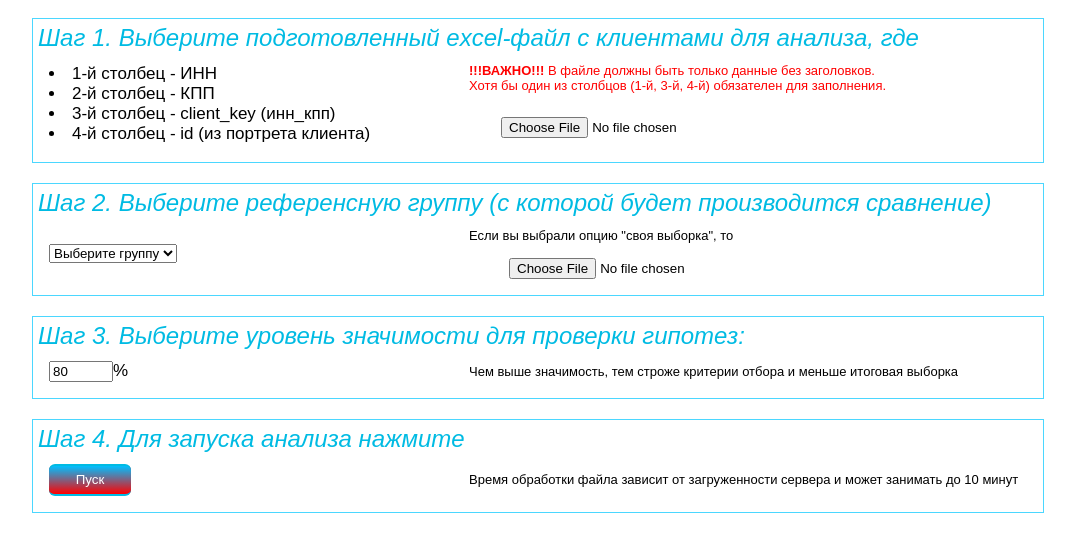
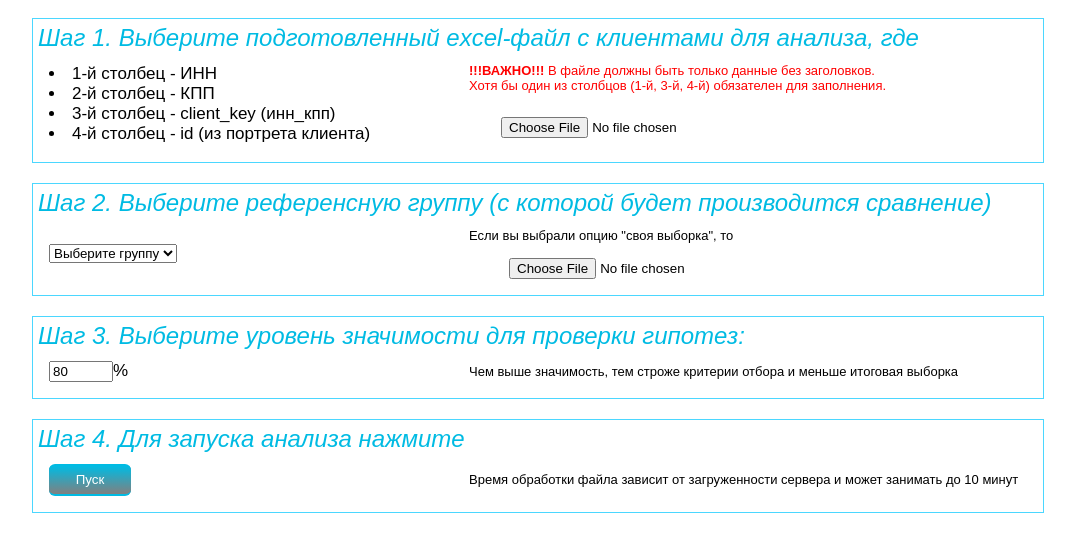
Before and after one commit to n00bcracker/reports_server, a Flask app: page /portfolio_cmp_report in a window 1280 px wide, with the pointer over the restyled element. Shown: the part 136-688 px from the top of the page, without its empty margins (102-1177 px from the left). Run offline with Flask 2, Linux system fonts and the light colour scheme.

Commit message:
changed css classes

```diff
--- a/templates/clients_upload.html
+++ b/templates/clients_upload.html
@@ -13,7 +13,10 @@
 
         .ss {
             width:1000px;
-            margin-left:auto; margin-right:auto; margin-top:1px;margin-bottom:1px;
+            margin-left:auto;
+            margin-right:auto;
+            margin-top:1px;
+            margin-bottom:1px;
             text-align:justify;
             border:solid 1px;
             border-color: #4bd7ff;
@@ -70,11 +73,11 @@
         }
 
         .button24:hover {
-            background: linear-gradient(#00bfff, #ff0000) #ff0000;
+            background: linear-gradient(#00bbe3, #808080) #808080;
         }
 
         .button24:active {
-            background: linear-gradient(#ff0000, #ff0000) #ff0000;
+            background: linear-gradient(#808080, #808080) #808080;
         }
     </style>
 </head>
```
